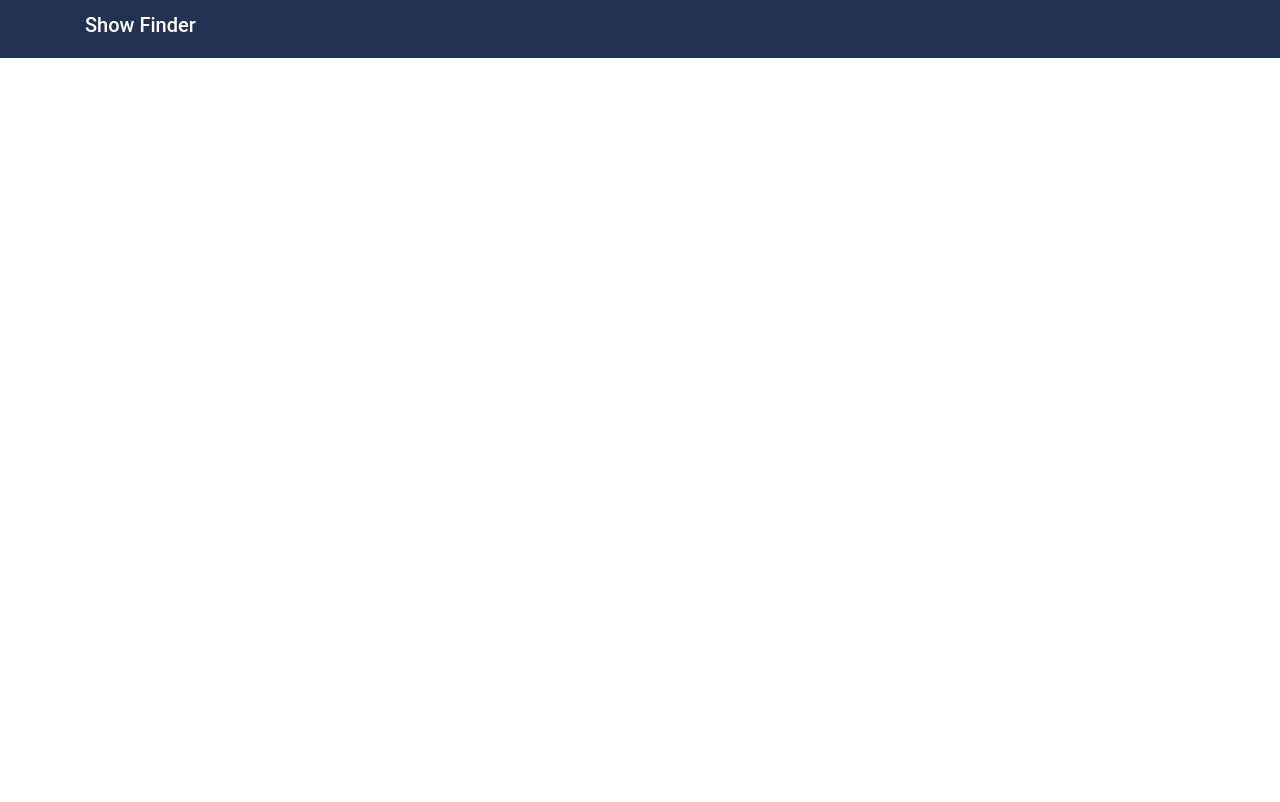
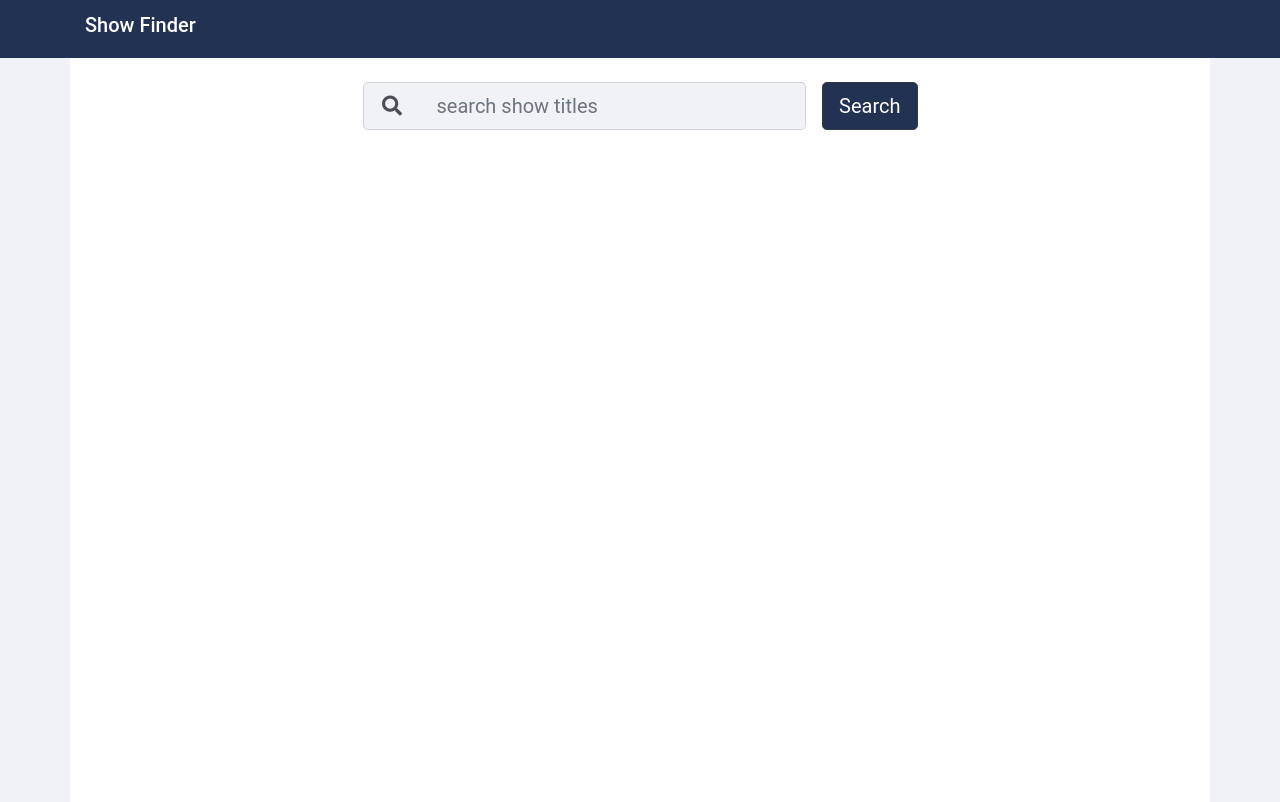
Before and after one commit to felix-chin/react-coding-challenge, a React (Create React App) app: page / in a window 1280 px wide. Built offline with nearby package versions, Linux system fonts and the light colour scheme.

Commit message:
added movie list and movie list item components

```diff
--- a/src/App.js
+++ b/src/App.js
@@ -17,6 +17,12 @@ const App = (movie) => {
   return (
     <div>
       <Header />
+      <main className="container bg-white">
+        <SearchBar getMovies={getMovies} />
+        {  movies.length > 0
+          && <MovieList movies={movies} />
+        }
+      </main>
     </div>
   );
 }
--- a/src/components/movie-list-item.jsx
+++ b/src/components/movie-list-item.jsx
@@ -1,8 +1,15 @@
 import React from 'react';
 
-const MovieListItem = () => {
+const MovieListItem = ({ title, desc, image }) => {
   return (
-    <div></div>
+    <div>
+      <img src="" alt=""/>
+      <div>
+        <h4>{title}</h4>
+        <p>{desc}</p>
+        <button type="button" className="btn btn-dark bg-dark-blue">Show Episodes</button>
+      </div>
+    </div>
   )
 }
 
--- a/src/components/movie-list.jsx
+++ b/src/components/movie-list.jsx
@@ -1,8 +1,20 @@
 import React from 'react';
+import MovieListItem from './movie-list-item';
 
-const MovieList = () => {
+const MovieList = ({ movies }) => {
   return (
-    <div></div>
+    <section>
+      {movies && movies.map(movie => {
+        return (
+          <MovieListItem
+            key={movie.show.id}
+            title={movie.show.name}
+            desc={movie.show.summary}
+            image={movie.show.image.medium}
+          />
+        )
+      })}
+    </section>
   )
 }
 
--- a/src/components/search-bar.jsx
+++ b/src/components/search-bar.jsx
@@ -1,8 +1,38 @@
-import React from 'react';
+import React, { useState } from 'react';
 
-const SearchBar = () => {
+const SearchBar = ({ getMovies }) => {
+  const [ searchInput, setSearch ] = useState('');
+
+  const handleChange = (e) => setSearch(e.target.value);
+
+  const handleSubmit = (e) => {
+    e.preventDefault();
+    getMovies(searchInput);
+  }
+
   return (
-    <div></div>
+    <div className="container">
+      <div className="row align-items-center justify-content-center">
+        <form onSubmit={handleSubmit} className="d-flex flex-row w-50 mt-4">
+          <div className="input-group input-group-lg">
+            <div className="input-group-prepend">
+              <span className="input-group-text bg-light-grey">
+                <i className="fas fa-search fa-fw"></i>
+              </span>
+            </div>
+            <input
+              type="text"
+              name="search"
+              value={searchInput}
+              placeholder="search show titles"
+              onChange={handleChange}
+              className="form-control bg-light-grey border-left-0"
+            />
+          </div>
+          <button type="submit" className="btn btn-lg btn-dark bg-dark-blue ml-3">Search</button>
+        </form>
+      </div>
+    </div>
   )
 }
 
--- a/src/index.css
+++ b/src/index.css
@@ -3,6 +3,7 @@ body {
   font-family: 'Roboto', sans-serif;
   -webkit-font-smoothing: antialiased;
   -moz-osx-font-smoothing: grayscale;
+  background-color: #F0F2F5;
 }
 
 .bg-dark-blue {
@@ -12,3 +13,7 @@ body {
 .bg-light-grey {
   background-color: #F0F2F5;
 }
+
+main {
+  min-height: 93vh;
+}
```
Also changed, not shown: 1 other file (tests, documents, lock files or other folders).
